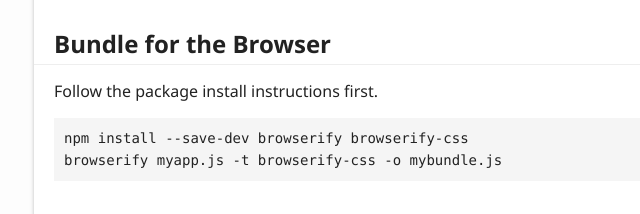
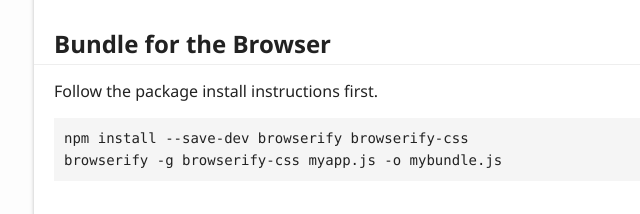
Before and after one commit to gochoam/phosphor-boxengine, a plain HTML site: page api/index.html in a window 1280 px wide. Shown: the part 2125-2339 px from the top of the page, 6-646 px from the left. Drawn offline with Linux system fonts and the light colour scheme.

Commit message:
autocommit docs

```diff
--- a/api/index.html
+++ b/api/index.html
@@ -112,7 +112,7 @@
 				<h2 id="bundle-for-the-browser">Bundle for the Browser</h2>
 				<p>Follow the package install instructions first.</p>
 				<pre><code class="lang-bash">npm install --save-dev browserify browserify-css
-browserify myapp.js -t browserify-css -o mybundle.js
+browserify -g browserify-css myapp.js -o mybundle.js
 </code></pre>
 				<h2 id="usage-examples">Usage Examples</h2>
 				<p><strong>Note:</strong> This module is fully compatible with Node/Babel/ES6/ES5. Simply
```
